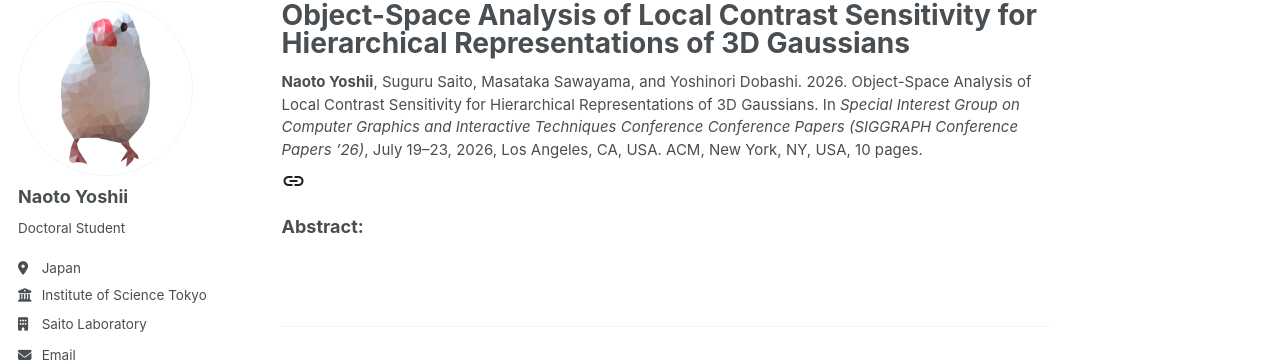
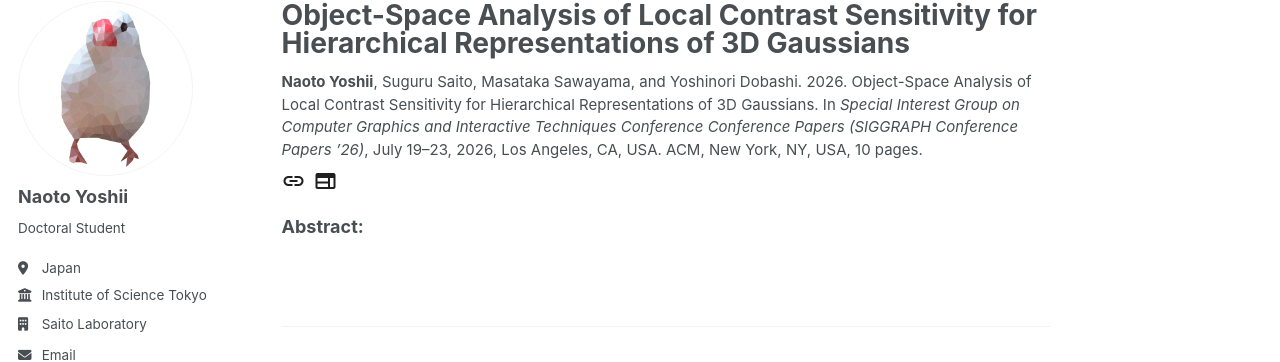
Before and after one commit to yoshiinaoto/yoshiinaoto.github.io, a Jekyll site: the page built from _publications/2026-07-03-SIGGRAPH2026.md, in a window 1280 px wide. Shown: the part 98-460 px from the top of the page. Built offline with Jekyll 4.4.1, drawn with Linux system fonts in a browser that asks for light colours; some web fonts are replaced; a script bundle is joined from its source files by our own code; library files that are not in the unit come from our copies.

Commit message:
add project page

```diff
--- a/_includes/archive-single.html
+++ b/_includes/archive-single.html
@@ -58,7 +58,7 @@
     <p class="archive__item-excerpt" itemprop="description"><p>{{ post.excerpt | markdownify | remove: '<p>' | remove: '</p>' }}<strong><a href="{{ base_path }}{{ post.url }}" rel="permalink"> Read more</a></strong></p></p>
     {% endif %}
 
-    {% if post.doi or post.paperurl or post.slidesurl or post.bibtexurl or post.code %}
+    {% if post.doi or post.paperurl or post.slidesurl or post.bibtexurl or post.code or post.web %}
       <p style="display: flex; gap: 8px; align-items: center; flex-wrap: wrap;">
         {% if post.doi %}
           <a href="{{ post.doi }}" title="DOI" style="text-decoration: none;"><span class="material-symbols-outlined" style="color: #1f1f1f; font-size: 24px; vertical-align: middle;">link</span></a>
--- a/_layouts/single.html
+++ b/_layouts/single.html
@@ -47,7 +47,7 @@ layout: default
       {% endunless %}
 
       <section class="page__content" itemprop="text">
-        {% if page.citation or page.doi or page.paperurl or page.slidesurl or page.bibtexurl or page.code %}
+        {% if page.citation or page.doi or page.paperurl or page.slidesurl or page.bibtexurl or page.code or page.web %}
           <p style="font-size: smaller; display: flex; gap: 8px; align-items: center; flex-wrap: wrap;">
             {% if page.citation %}
               <span style="width: 100%;">{{ page.citation }}</span>
@@ -66,6 +66,9 @@ layout: default
             {% endif %}
             {% if page.code %}
               <a href="{{ page.code }}" title="Code" style="text-decoration: none;"><span class="material-symbols-outlined" style="color: #1f1f1f; font-size: 24px; vertical-align: middle;">code</span></a>
+            {% endif %}
+            {% if page.web %}
+              <a href="{{ page.web }}" title="Project Page" style="text-decoration: none;"><span class="material-symbols-outlined" style="color: #1f1f1f; font-size: 24px; vertical-align: middle;">web</span></a>
             {% endif %}
           </p>
         {% endif %}
```
